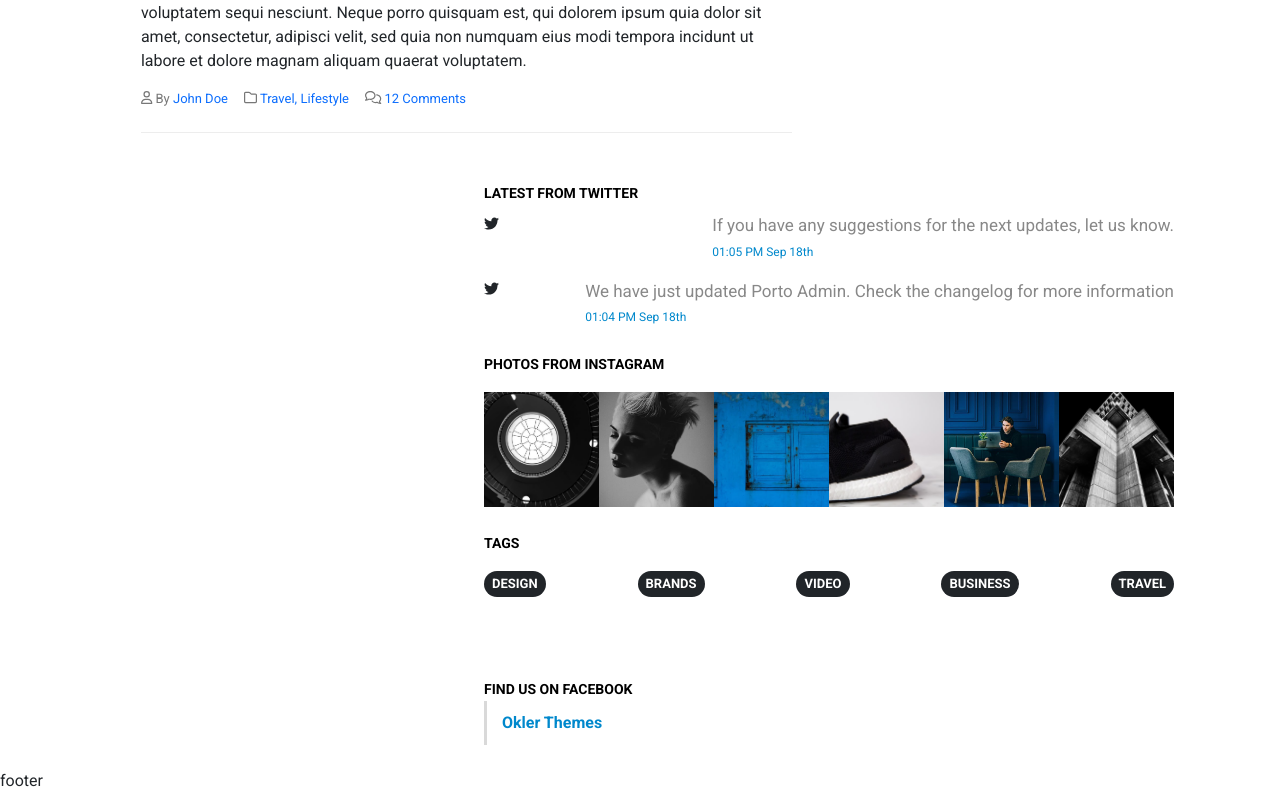
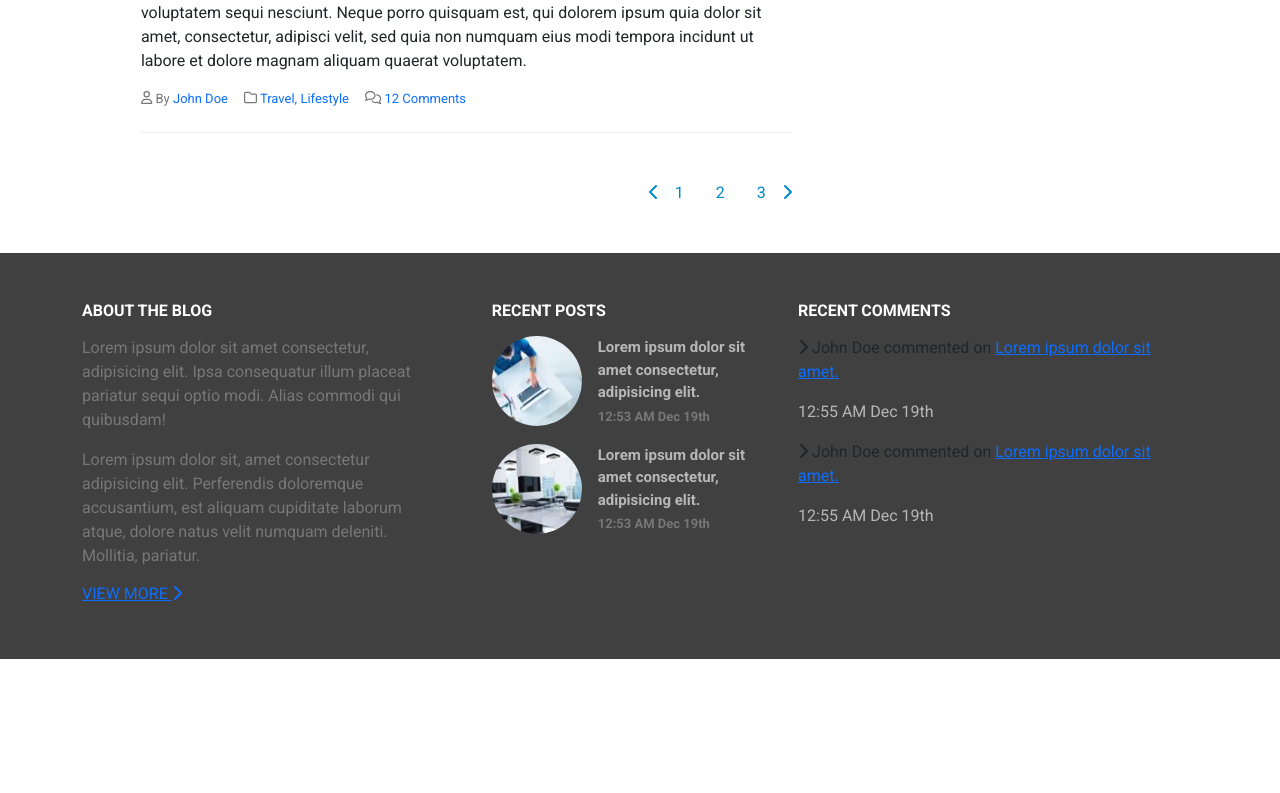
Before and after one commit to davidemontagna/proj-html-vuejs, a Vue app: page / in a window 1280 px wide. Shown: the part 5555-6348 px from the top of the page. After the commit the page ends 6214 px from the top, so only its background shows below. Built offline with nearby package versions, Linux system fonts and the light colour scheme.

Commit message:
Start footer

```diff
--- a/src/components/Macro/Footer.vue
+++ b/src/components/Macro/Footer.vue
@@ -1,15 +1,33 @@
 <template>
     <footer>
-        footer
+        <div class="dm-foot-top">
+            <div class="container">
+                <div class="row w-100">
+                    <div class="col-12 col-sm-6 col-lg-3 w-100">
+                        <foot-top />
+                    </div>
+                </div>
+            </div>
+        </div>
+
     </footer>
 </template>
 
 <script>
+import FootTop from "../commons/FootTop.vue"
+
 export default {
     name: 'Footer',
+    components:{
+        FootTop
+    }
 }
 </script>
 
-<style>
+<style lang="scss">
+@import '../../assets/style/global.scss';
 
+.dm-foot-top{
+    background-color: $bg-color-7;
+}
 </style>
--- a/src/components/Macro/Main.vue
+++ b/src/components/Macro/Main.vue
@@ -35,10 +35,10 @@
                         <socials />
                     </div>
 
-
                 </div>
             </div>
         </div>
+
 
     </main>
 </template>
@@ -80,6 +80,6 @@
 }
 
 .dm-socials-section{
-    widows: 30%;
+    width: 30%;
 }
 </style>
--- /dev/null
+++ b/src/components/commons/FootTop.vue
@@ -0,0 +1,113 @@
+<template>
+    <section class="d-flex justify-content-between my-5">
+        <div class="dm-about">
+            <h6 class="text-uppercase fw-bold">About the blog</h6>
+            <div class="my-3">
+                <p>Lorem ipsum dolor sit amet consectetur, adipisicing elit. Ipsa consequatur illum placeat pariatur sequi optio modi. Alias commodi qui quibusdam!</p>
+                <p>Lorem ipsum dolor sit, amet consectetur adipisicing elit. Perferendis doloremque accusantium, est aliquam cupiditate laborum atque, dolore natus velit numquam deleniti. Mollitia, pariatur.</p>
+
+            </div>
+            <h6 class="text-uppercase"><a href="#">View More <i class="fa-solid fa-chevron-right"></i></a></h6>
+        </div>
+
+        <div class="dm-recent-pst mx-5">
+            <h6 class="text-uppercase fw-bold">Recent posts</h6>
+            <div class="d-flex justify-content-between my-3" v-for="(post, index) in footRecPosts" :key="index">
+                <div class="dm-recent-img">
+                    <img :src="require(`../../assets/img/recent-posts/${post.img}.jpg`)" alt="">
+                </div>
+                <div class="fw-bold ms-3 dm-recent-txt">
+                    <p>{{post.text}}</p>
+                    <span>{{post.date}}</span>
+                </div>
+            </div>
+        </div>
+
+        <div class="dm-recent-comments">
+            <h6 class="text-uppercase fw-bold">Recent comments</h6>
+            <div class="my-3" v-for="(comment, index) in recentComments" :key="'comm'+index">
+                <p><i class="fa-solid fa-chevron-right"></i> {{comment.author}} commented on <a href="#">{{comment.link}}</a> </p>
+                <span>{{comment.date}}</span>
+            </div>
+        </div>
+    </section>
+</template>
+
+<script>
+export default {
+    name: 'FootTop',
+    data(){
+        return{
+            footRecPosts:[
+                {
+                    img: 'our-office-4-square',
+                    text: 'Lorem ipsum dolor sit amet consectetur, adipisicing elit.',
+                    date: '12:53 AM Dec 19th'
+                },
+                {
+                    img: 'our-office-5-square',
+                    text: 'Lorem ipsum dolor sit amet consectetur, adipisicing elit.',
+                    date: '12:53 AM Dec 19th'
+                }
+            ],
+            recentComments:[
+                {
+                    author: 'John Doe',
+                    link: 'Lorem ipsum dolor sit amet.',
+                    date: '12:55 AM Dec 19th'
+                },
+                {
+                    author: 'John Doe',
+                    link: 'Lorem ipsum dolor sit amet.',
+                    date: '12:55 AM Dec 19th'
+                }
+            ]
+        }
+    }
+}
+</script>
+
+<style lang="scss">
+@import '../../assets/style/global.scss';
+
+.dm-about{
+    width: 35%;
+    div p{
+        color: $font-color-5;
+    }
+}
+
+.dm-recent-pst{
+    width: 25%;
+}
+
+.dm-recent-comments{
+    widows: 25%;
+}
+
+.dm-recent-img{
+
+    img{
+        border-radius: 50%;
+        height: 90px;
+    }
+
+}
+
+h6{
+    color: $font-color-1;
+}
+
+.dm-recent-txt{
+
+    p{
+        margin-bottom: 0;
+        color: $font-color-2;
+        font-size: 15px;
+    }
+    span{
+        color: $font-color-5;
+        font-size: 13px;
+    }
+}
+</style>
--- a/src/components/commons/PostsBig.vue
+++ b/src/components/commons/PostsBig.vue
@@ -1,20 +1,28 @@
 <template>
     <div class="dm-big-posts">
-        <big-post
-        v-for="(post, index) in bigPost"
-        :key="index"
-        :post="post"
-        />
+        <div>
+            <big-post
+            v-for="(post, index) in bigPost"
+            :key="index"
+            :post="post"
+            />
+        </div>
+        <div>
+            <num-slider />
+        </div>
+
     </div>
 </template>
 
 <script>
-import BigPost from "../micro/BigPost.vue"
+import BigPost from "../micro/BigPost.vue";
+import NumSlider from "../micro/NumSlider.vue"
 
 export default {
     name: 'PostsBig',
     components: {
         BigPost,
+        NumSlider
     },
     data(){
         return{
--- /dev/null
+++ b/src/components/micro/NumSlider.vue
@@ -0,0 +1,79 @@
+<template>
+    <div class="dm-slide my-5 d-flex justify-content-end align-items-center">
+        <div>
+            <i class="fa-solid fa-chevron-left" @click="goUp()"></i>
+        </div>
+
+        <div>
+            <a
+            class="dm-slide-num mx-2"
+            href="#"
+            v-for="(num, index) in pages"
+            :key="'pages'+index"
+            >{{num.number}}</a>
+        </div>
+        <div>
+            <i class="fa-solid fa-chevron-right"></i>
+        </div>
+
+    </div>
+</template>
+
+<script>
+export default {
+    name: 'NumSlider',
+    data(){
+        return{
+            pages: [
+                {
+                    number: 1,
+                    activePage: false
+                },
+                {
+                    number: 2,
+                    activePage: false
+                },
+                {
+                    number: 3,
+                    activePage: false
+                },
+            ],
+            position: -1,
+        }
+    },
+    methods:{
+        goUp(){
+
+        }
+    }
+}
+</script>
+
+<style lang="scss">
+@import '../../assets/style/global.scss';
+
+.dm-slide{
+    color: $font-color-4;
+}
+
+.dm-active{
+    background-color: #0088cc;
+    color: #fff;
+
+    &:hover{
+        color: #fff;
+    }
+}
+
+.dm-slide-num{
+    padding: 5px 8px;
+    text-decoration: none;
+    color: $font-color-4;
+    text-align: center;
+
+    &:hover{
+        text-decoration: underline;
+        color: $font-color-4;
+    }
+}
+</style>
```
Also changed, not shown: src/assets/img/recent-posts/our-office-4-square.jpg (added), src/assets/img/recent-posts/our-office-5-square.jpg (added).
